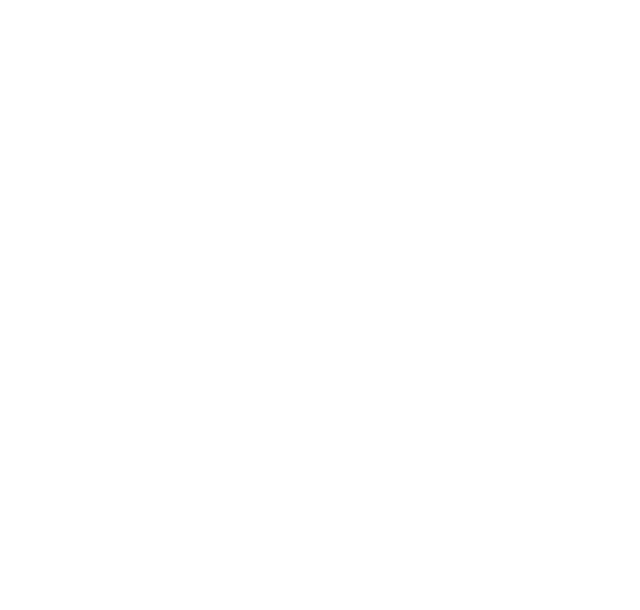
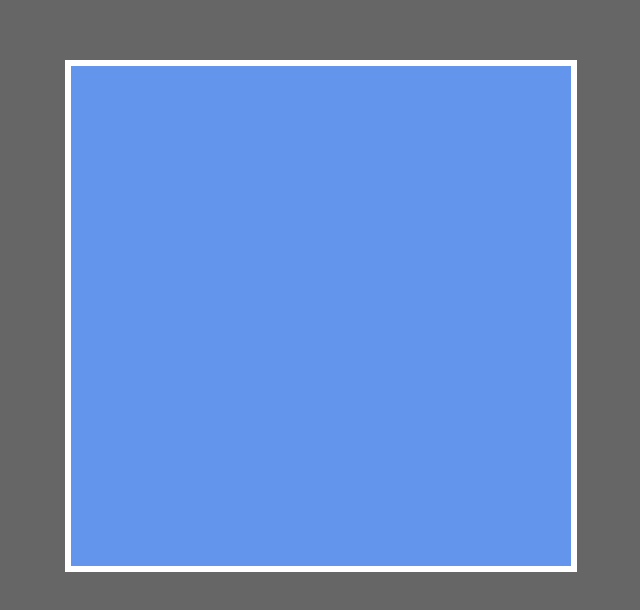
Before and after one commit to MarceloAPuppio/snake, a plain HTML site: page index.html in a window 1280 px wide. Shown: the whole page, without its empty margins (319-959 px from the left). Drawn offline with Linux system fonts and the light colour scheme.

Commit message:
parteI
Hasta ahora se hizo sólo la cabeza de la serpiente

```diff
--- /dev/null
+++ b/css/style.css
@@ -0,0 +1,9 @@
+body {
+  background: #666;
+  text-align: center;
+  margin: 60px 0 0 0;
+}
+canvas {
+  border: solid 6px white;
+  background: cornflowerblue;
+}
--- a/index.html
+++ b/index.html
@@ -5,8 +5,10 @@
     <meta http-equiv="X-UA-Compatible" content="IE=edge">
     <meta name="viewport" content="width=device-width, initial-scale=1.0">
     <title>Snake Game</title>
+    <link rel="stylesheet" href="css/style.css">
 </head>
 <body>
-
+    <canvas width="500" height="500"></canvas>
+    <script src="js/main.js"></script>
 </body>
 </html>
--- /dev/null
+++ b/js/main.js
@@ -0,0 +1,89 @@
+const papel = document.querySelector("canvas");
+const ctx = papel.getContext("2d");
+//le damos un color a lo que vamos a hacer
+ctx.fillStyle = "green";
+//lo que queremos que dibuje. Fill Rect, espera 4 parámetros:
+//X: posicion sobre eje X, Y:posición eje Y
+//W: ancho en px, H: alto en px
+ctx.fillRect(0, 0, 10, 10);
+
+//para donde va a ir la serpiente
+let padonde;
+
+//Obejto con direccion para donde se va a mover la serpiente, y la posicion que ocupa:
+//inicialmente se mueve hacia la derecha, y empieza en 0 , 0
+let controles = { direccion: { x: 1, y: 0 }, bicho: [{ x: 0, y: 0 }] };
+//Vamos a generar una constante DIRECCION.
+//Va  a ser un objeto, donde va a detectar cuales son las posibles teclsa que vamos a verificar,
+//Y cuáles son las direcciones en x e Y que me va a dar eso
+const DIRECCION = {
+  A: [-1, 0],
+  D: [1, 0],
+  S: [0, 1],
+  W: [0, -1],
+  a: [-1, 0],
+  d: [1, 0],
+  s: [0, 1],
+  w: [0, -1],
+  ArrowUp: [
+    0,
+    -1,
+  ] /* se queda en cero eje x pero sube uno eje Y, en realidad resta 1 */,
+  ArrowDown: [
+    0,
+    1,
+  ] /* se queda en cero eje x pero baja uno eje Y, se suma +1 */,
+  ArrowRight: [1, 0] /* se queda en cero eje Y y hace +1 eje de las x*/,
+  ArrowLeft: [-1, 0] /* se queda en cero eje Y y hace -1 eje de las x*/,
+};
+//Cada caundo se va a ejecutar el looper
+const INTERVALO = 80;
+//peso sirve para ancho y alto y para los multiplos del bicho
+const PESO = 10;
+//Esta funcion va a generar el movimiento del bichito
+let looper = () => {
+  //referencio la cabeza del bicho
+  const cabeza = controles.bicho[0]; //la primera posicion, que es la cabeza
+  //referencio la direccion actual de x e y
+  let dx = controles.direccion.x;
+  let dy = controles.direccion.y;
+  //Hago que en cada vuelta sume a la posicion que tiene, los valores de los controles actuales
+  cabeza.x += dx;
+  cabeza.y += dy;
+  //esot al canvas le pide un frame, llamando a dibujar
+  requestAnimationFrame(dibujar);
+  // se vuelve a ejectuar looper cuando pasa el intervalo
+  setTimeout(looper, INTERVALO);
+};
+
+//vamos a detectar cuando se apreten teclas en el teclado:
+//llamamos a Document
+document.onkeydown = (e) => {
+  //guardo en padonde la nueva direccionpadonde apunta a direccion[nombbre de la tecla]
+  padonde = DIRECCION[e.key];
+  //vamos a desestructurar padonde:
+  const [x, y] = padonde;
+  //valido que no se pueda ir en direccion contraria
+  if (-x !== controles.direccion.x && -y !== controles.direccion.y) {
+    //asigno las direcciones a mis controles
+    controles.direccion.x = x;
+    controles.direccion.y = y;
+  }
+};
+
+//funcion dibujar, para actualizar el canvas
+let dibujar = (color) => {
+  //borro el lienzo/ canvas
+  ctx.clearRect(0, 0, 500, 500);
+  ctx.fillStyle = "green";
+  const cabeza = controles.bicho[0];
+  //lo que queremos que dibuje. Fill Rect, espera 4 parámetros:
+  //X: posicion sobre eje X, Y:posición eje Y
+  //W: ancho en px, H: alto en px
+  ctx.fillRect(cabeza.x * PESO, cabeza.y * PESO, PESO, PESO);
+};
+//cuando se carga el documento el looper comienza a correr.
+//Esto supongo que se hará luego con un botón.
+window.onload = () => {
+  looper();
+};
```
